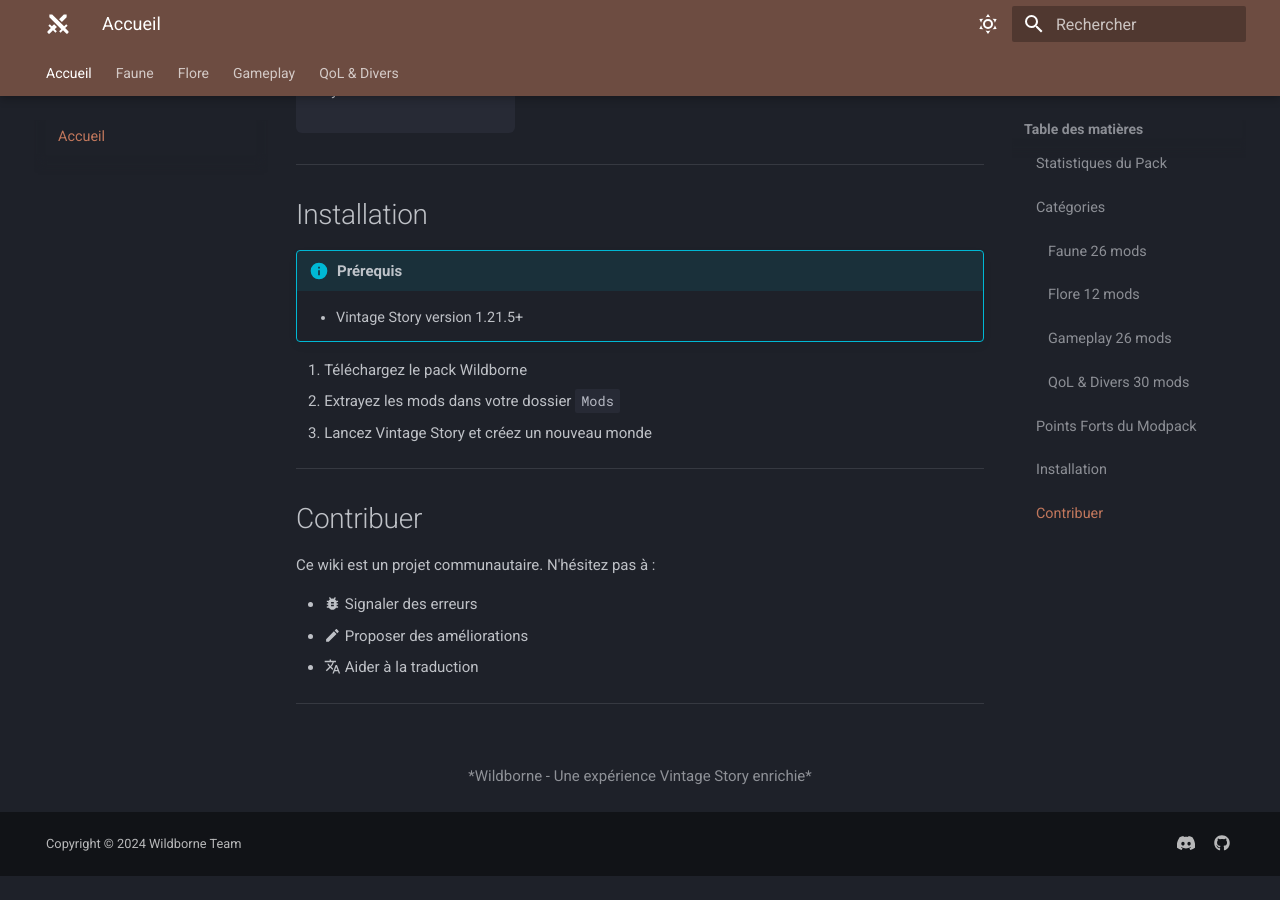
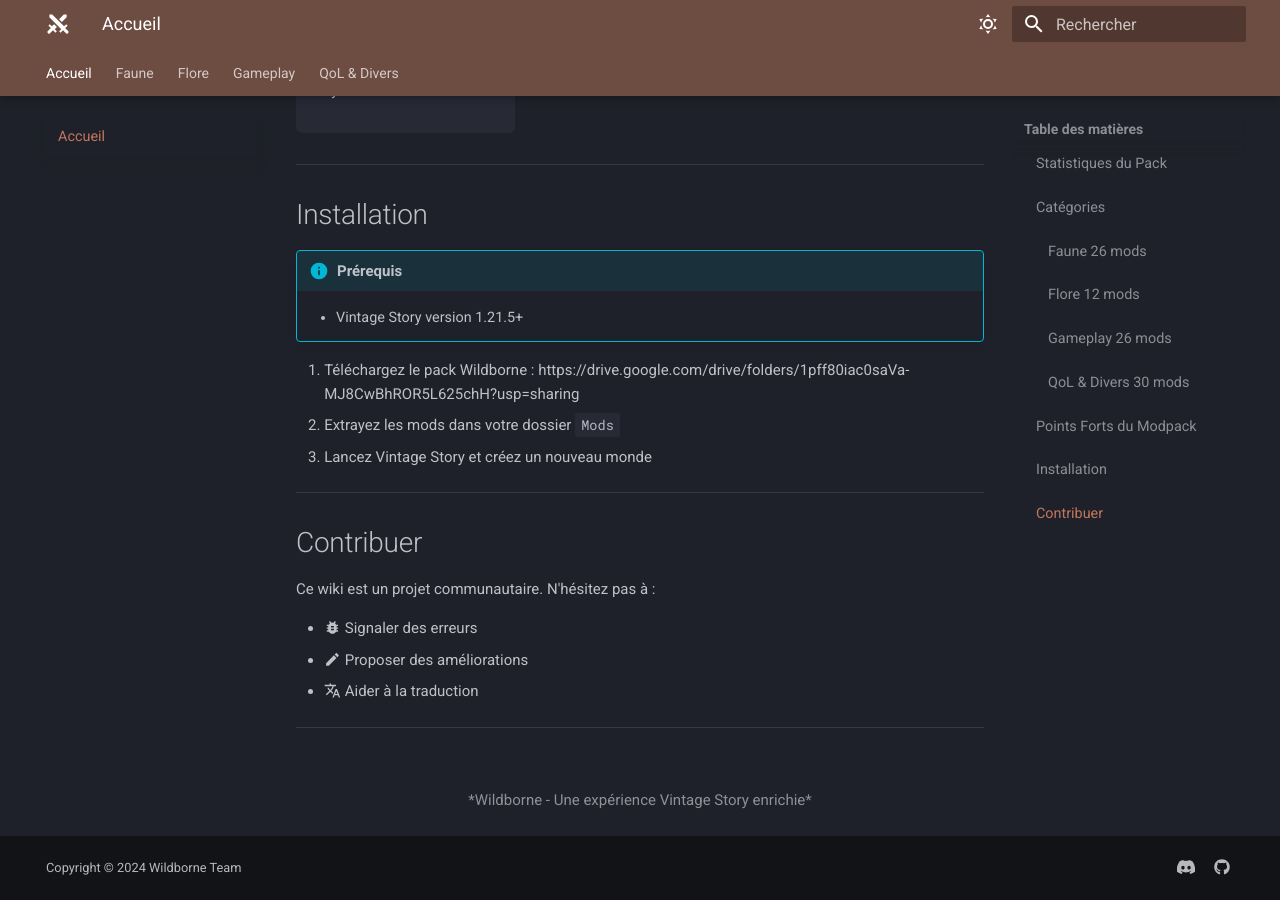
Before and after one commit to Pixnop/Wildborne-VintageStory, an MkDocs documentation site: the page built from docs/index.md, in a window 1280 px wide and 900 px high, scrolled down 1849 px. Built offline with MkDocs 1.6.1 and Material for MkDocs 9.7.7, drawn with Linux system fonts in a browser that asks for light colours; emoji names are drawn with the system emoji font; before the commit the page ends 2725 px from its top, so only the background shows below that; some of the changed lines change nothing that is shown.

Commit message:
update download link for Wildborne pack in documentation

```diff
--- a/docs/index.md
+++ b/docs/index.md
@@ -135,7 +135,7 @@
 !!! info "Prérequis"
     - Vintage Story version 1.21.5+
 
-1. Téléchargez le pack Wildborne
+1. Téléchargez le pack Wildborne : https://drive.google.com/drive/folders/1pff80iac0saVa-MJ8CwBhROR5L625chH?usp=sharing
 2. Extrayez les mods dans votre dossier `Mods`
 3. Lancez Vintage Story et créez un nouveau monde
 
```
